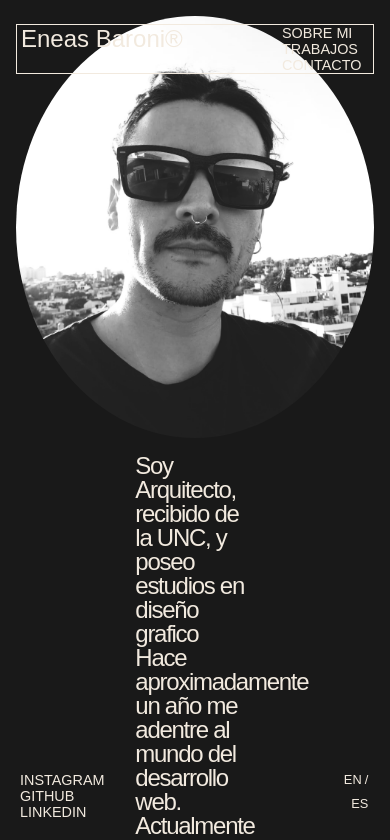
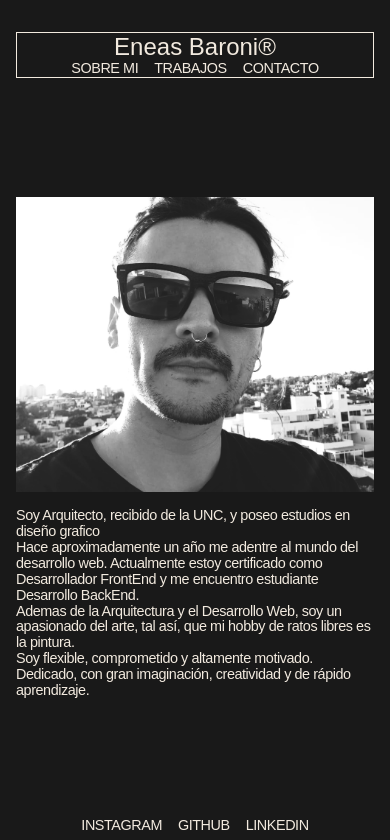
Before and after one commit to eneasbaroni/Portfolio-Eneas, a React (Create React App) app: page /about in a window 390 px wide. Shown: the top 840 px of the page. Built offline with nearby package versions, Linux system fonts and the light colour scheme.

Commit message:
responsive V01

```diff
--- a/src/App.css
+++ b/src/App.css
@@ -58,43 +58,25 @@ p, label, input, .form-control {
 }
 
 .divContainer {
-  min-height: calc(100vh);
+  padding: 2rem 0;
+  min-height: calc(100vh - 6.5rem);
   transition: all 0.5s ease-in-out;
 }
 
 .h1 {
   font-family: 'Anek Latin', sans-serif;
-  font-size: 4.5rem;
-  letter-spacing: -0.15rem;
-  line-height: 3.9rem;
+  font-size: 3.5vw;
+  line-height: 1em;
   font-weight: 400;
 }
 
-.h1b {
-  font-family: 'Anek Latin', sans-serif;
-  font-size: 4.5rem;
-  letter-spacing: -0.15rem;
-  line-height: 3.9rem;
-  font-weight: 400;
-  color: var(--third-color);
+.mainText {
+  font-size: 1.2vw;
+  font-weight: 100;
+  letter-spacing: -0.03em;
+  line-height: 1.1em;
 }
 
-.h0 {
-  font-family: 'Anek Latin', sans-serif;
-  font-size: 10rem;
-  letter-spacing: -0.34rem;
-  font-weight: 400;
- /*  line-height: 10rem; */
-}
-
-.h0b {
-  font-family: 'Anek Latin', sans-serif;
-  font-size: 10rem;
-  letter-spacing: -0.34rem;
-  font-weight: 500;
-  color: var(--third-color);
- /*  line-height: 10rem; */
-}
 
 input {
   color: black;
@@ -107,25 +89,27 @@ input {
 }
 
 .App {
+  padding-top: 1rem;
   min-height: 100vh;
   background: var(--second-bg);
   background: var(--main-bg);
 }
 
 @media screen and (max-width: 1024px) {
-  .titulo h1 {
-    font-size: 2.8rem;
-    font-weight: 100;
-    line-height: 3rem;
+  .h1 {
+    font-size: 5vw;
+  }
+  .mainText {
+    font-size: 2vw;
+  }
+}
+
+@media screen and (max-width: 576px) {
+  .h1 {
+    font-size: 2rem;
+  }
+  .mainText {
+    font-size: 0.9rem;
   }
 
 }
-
-@media screen and (max-width: 768px) {
-  .titulo h1 {
-    font-size: 2rem;
-    font-weight: 100;
-    line-height: 2rem;
-  }
-
-}
--- a/src/components/About/About.js
+++ b/src/components/About/About.js
@@ -20,10 +20,10 @@ const About = () => {
   }, [language])
 
   return (
-    <div className="divContainer col-12 row align-items-center justify-content-center" style={{opacity: `${visible}`}}>
-      <img className="col-4 selfie" src={`${me}`} alt="selfie"/>
+    <div className="divContainer aboutContainer col-12 row align-items-center justify-content-center" style={{opacity: `${visible}`}}>
+      <img className=" col-12 col-lg-4 selfie" src={`${me}`} alt="selfie"/>
 
-      <div className="col-4 about">
+      <div className="col-12 col-lg-4 about">
         {lang === "esp"
           ?
             <>
--- a/src/components/About/about.css
+++ b/src/components/About/about.css
@@ -1,12 +1,50 @@
+.aboutContainer {
+  align-content: center;
+}
+
 
 .selfie {
   margin: 1rem;
   border-radius: 50%;
-  height: 50vh;
-  width: 50vh !important;
+  height: 25vw;
+  width: 25vw !important;
   object-fit: cover;
 }
 
+
+
 .about p {
   font-size: 1.5rem;
+  font-size: 1.2vw;
+  font-weight: 100;
+  letter-spacing: -0.03em;
+  line-height: 1.1em;
 }
+
+@media screen and (max-width: 1200px) {
+  .about p {
+    font-size: 2vw;
+  }
+}
+
+@media screen and (max-width: 992px) {
+
+  .selfie {
+    margin: 0;
+    padding: 0;
+    border-radius: 0;
+    height: 35vh;
+    object-fit: cover;
+    width: 100vh !important;
+    margin-bottom: 1rem;
+  }
+
+}
+
+
+@media screen and (max-width: 576px) {
+  .about p {
+    font-size: 0.9rem;
+  }
+
+}
--- a/src/components/Footer/Footer.js
+++ b/src/components/Footer/Footer.js
@@ -21,15 +21,14 @@ const Footer = () => {
 
 
   return (
-    <div className="footer row px-md-5 px-3 mb-4 row">
-      <div className="col-12 px-1 row">
-        <div className="navbarContainer col-3 row justify-content-between">
+    <div className="footer pb-4 row">
+      <div className="col-12 px-1 row justify-content-between">
+        <div className="navbarContainer col-12 col-sm-8 row justify-content-center justify-content-sm-start">
           <a className="navItem" href="https://www.instagram.com/mr_eneas/" target="_blank" rel="noreferrer" style={{ color:`${color}`}}>INSTAGRAM</a>
           <a className="navItem" href="https://github.com/eneasbaroni" target="_blank" rel="noreferrer" style={{ color:`${color}`}}>GITHUB</a>
           <a className="navItem" href="https://www.linkedin.com/in/eneasbaroni" target="_blank" rel="noreferrer" style={{ color:`${color}`}}>LINKEDIN</a>
         </div>
-        <div className="col-8"></div>
-        <div className="col-1 row justify-content-end">
+        <div className="col-12 mt-2 mt-sm-0 col-sm-4 row justify-content-center justify-content-sm-end">
           <div className="languageSelector" onClick={() => handleLanguage("eng")} style={{ color:`${color}`}}>EN</div>
           <div className="languageSelector" style={{ color:`${color}`}}>/</div>
           <div className="languageSelector"onClick={() => handleLanguage("esp")} style={{ color:`${color}`}}>ES</div>
--- a/src/components/Footer/footer.css
+++ b/src/components/Footer/footer.css
@@ -1,8 +1,6 @@
 .footer {
-  position: fixed;
   width: 100%;
-  bottom: 0;
-  left: 0;
+  height: 1rem;
 }
 
 .languageSelector {
--- a/src/components/Home/Home.js
+++ b/src/components/Home/Home.js
@@ -13,23 +13,23 @@ const Home = () => {
 
 
   return (
-    <div className="divContainer col-12 m-auto row align-items-center justify-content-end"  id="home">
+    <div className="divContainer col-12 m-auto row align-items-center justify-content-center justify-content-sm-end"  id="home">
       {/* <div className="col-7"></div>    */}
-      <div className="col-5 row">
+      <div className="col-12 col-sm-7 col-lg-5  row text-center text-sm-start ">
         {lang === "esp"
         ?
           <>
-            <h1 className='h1 col-10 mb-4'>Desarrollador Web y diseñador gráfico de Córdoba, Argentina</h1>
-            <p>Hola! Mi nombre es Eneas.</p>
-            <p>Soy desarrollador Web y Arquitecto.</p>
-            <p>Actualmente me encuentro trabajando como freelance</p>
+            <h1 className='h1 mb-4'>Desarrollador Web y diseñador gráfico de Córdoba, Argentina</h1>
+            <p className="mainText">Hola! Mi nombre es Eneas.</p>
+            <p className="mainText">Soy desarrollador Web y Arquitecto.</p>
+            <p className="mainText">Actualmente me encuentro trabajando como freelance</p>
           </>
         :
           <>
-            <h1 className='h1 col-10 mb-4'>Web Developer and Graphic Designer based in Córdoba, Argentina</h1>
-            <p>Hi! I am Eneas.</p>
-            <p>I am a Web Developer and Architect.</p>
-            <p>Currently working as a freelance</p>
+            <h1 className='h1 mb-4'>Web Developer and Graphic Designer based in Córdoba, Argentina</h1>
+            <p className="mainText">Hi! I am Eneas.</p>
+            <p className="mainText">I am a Web Developer and Architect.</p>
+            <p className="mainText">Currently working as a freelance</p>
           </>
       }
       </div>
--- a/src/components/Navbar/Navbar.js
+++ b/src/components/Navbar/Navbar.js
@@ -28,11 +28,11 @@ const Navbar = () => {
   return (
 
     <>
-      <div className="header  px-md-5 px-3 mt-4 row">
-        <div className="col-12 px-1 row" style={{ border:`1px solid ${color}`}}>
+      <div className="header row">
+        <div className="col-12 px-2 row justify-content-between" style={{ border:`1px solid ${color}`}}>
 
-        <NavLink to="/"  className="col-9 linkHome " style={{ color:`${color}`}}>Eneas Baroni®</NavLink>
-        <div className="navbarContainer col-3 row align-items-center  justify-content-between">
+        <NavLink to="/"  className="col-12 col-sm-4 linkHome text-center text-sm-start " style={{ color:`${color}`}}>Eneas Baroni®</NavLink>
+        <div className="navbarContainer col-12 col-sm-8 row align-items-center justify-content-center justify-content-sm-end">
           {lang === "esp"
             ?
               <>
--- a/src/components/Navbar/navbar.css
+++ b/src/components/Navbar/navbar.css
@@ -1,10 +1,8 @@
 
 
 .header {
-  position: fixed;
   width: 100%;
-  top: 0;
-  left: 0;
+  margin-top: 1rem;
 }
 
 .linkHome {
@@ -13,7 +11,23 @@
 
 .navItem {
   font-family: 'Libre Franklin', sans-serif;
-  font-size: 0.9rem;
-  font-weight: 500;
+  font-size: 1.2vw;
+  font-weight: 100;
+  letter-spacing: -0.03em;
+  line-height: 1.1em;
+  padding: 0 0.5rem;
   width: auto !important;
 }
+
+@media screen and (max-width: 1024px) {
+  .navItem {
+    font-size: 1.9vw;
+  }
+}
+
+@media screen and (max-width: 576px) {
+  .navItem {
+    font-size: 0.9rem;
+  }
+
+}
--- a/src/components/Works/Works.js
+++ b/src/components/Works/Works.js
@@ -7,11 +7,22 @@ const Works = () => {
   const [visible, setVisible] = useState(0)
   const [currentId, setCurrentId] = useState(0)
   const [currentw, setCurrentw] = useState(esp[0].url)
+  const [windowSize, setWindowSize] = useState(window.innerWidth)
+
 
   useEffect(() => {
     setTimeout(() => {
       setVisible(1)
     }, 1);
+  }, [])
+
+  useEffect(() => {
+    const handleResize = () => {
+      setWindowSize(window.innerWidth)
+    }
+    window.addEventListener("resize", handleResize);
+    handleResize();
+    return () => window.removeEventListener("resize", handleResize);
   }, [])
 
   const setcurrent = (x) => {
@@ -23,14 +34,14 @@ const Works = () => {
   return (
     <div className="worksContainer">
       <div className="divContainer col-12 m-auto row align-items-center justify-content-start" style={{opacity: `${visible}`}}>
-        <div className="col-6" >
+        <div className="col-12 col-md-6" >
           {esp.map ((el, i) => {
             return (
               <Work work={el} setCurrent={setcurrent} key={i} id={i} currentId={currentId}/>
               )
             })}
         </div>
-      { <img className="col-6 workImg" src={currentw} alt="workImg"/>}
+      { windowSize > 768 && <img className="col-6 workImg" src={currentw} alt="workImg"/>}
       </div>
     </div>
   )
--- a/src/components/Works/works.css
+++ b/src/components/Works/works.css
@@ -1,6 +1,10 @@
 .worksContainer {
   width: 100vw;
+  min-height: 100vh;
   margin-left: -3rem;
+  margin-top: -4rem;
+  padding-top: 4rem !important;
+  margin-bottom: -2.4rem;
   padding: 0 3rem;
   background-color: #f8f8f8;
 }
@@ -18,6 +22,43 @@
   color: #9b9797;
 }
 
+.workType, .workDescription, .workLink {
+  font-size: 1vw;
+  font-weight: 100;
+  letter-spacing: -0.03em;
+  line-height: 1.1em;
+}
+
+@media screen and (max-width: 1024px) {
+  .workType, .workDescription, .workLink {
+    font-size: 1.5vw;
+  }
+}
+
+@media screen and (max-width: 776px) {
+  .worksContainer {
+    margin-left: -1rem;
+    padding: 0 1rem;
+  }
+}
+
+
+@media screen and (max-width: 576px) {
+  .workType, .workDescription, .workLink {
+    font-size: 0.9rem;
+  }
+  .worksContainer {
+    margin-top: -5rem;
+    padding-top: 5rem !important;
+    padding-bottom: 5rem !important;
+    margin-bottom: -5rem;
+    margin-left: -2.05rem;
+    padding: 0 1rem 0 2rem;
+
+  }
+
+}
+
 .activeWork {
   color: #191919;
 }
```
